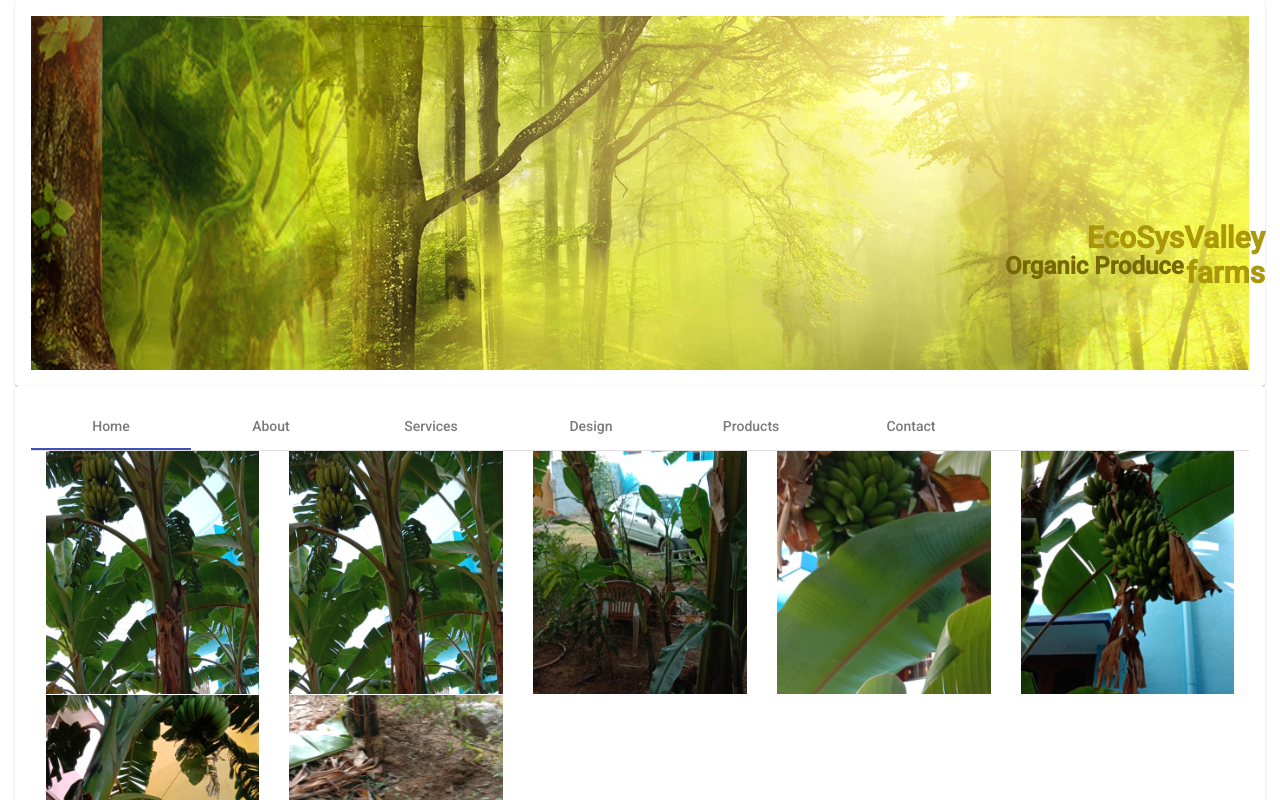
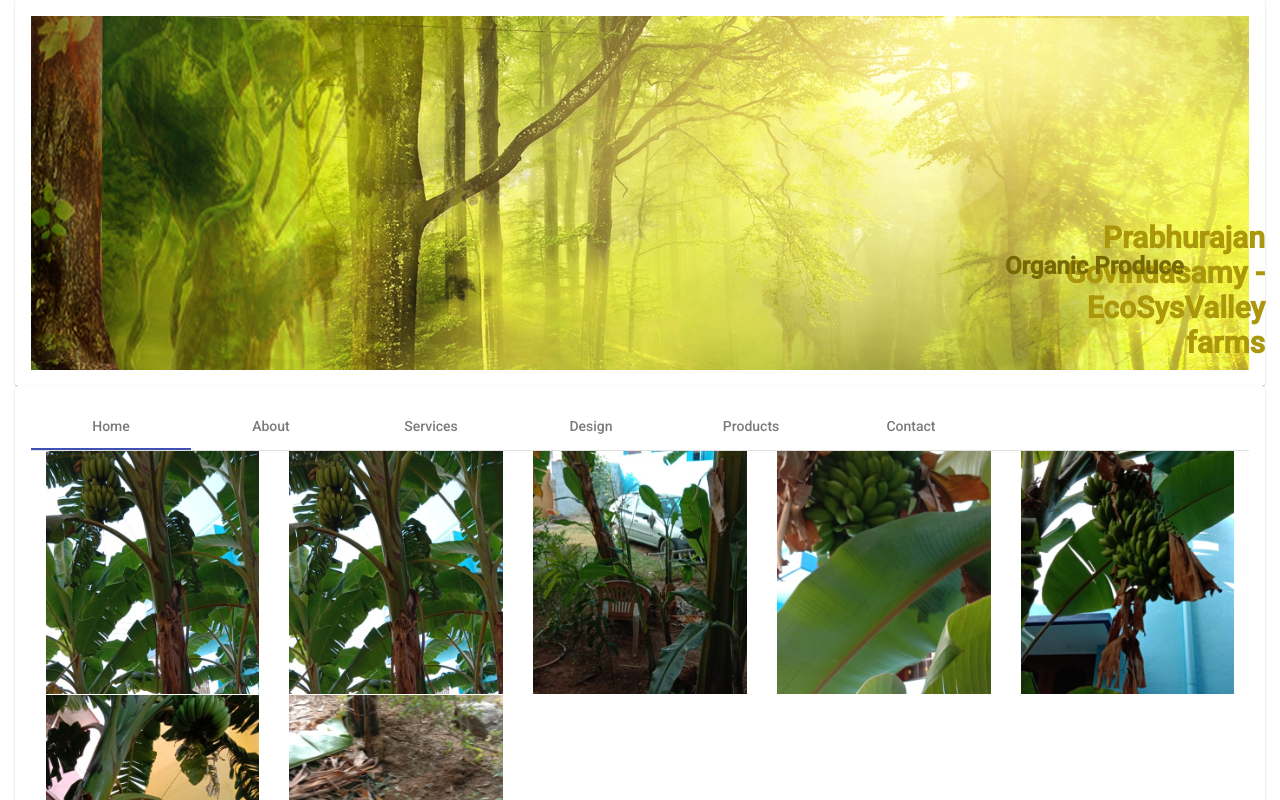
Before and after one commit to DigitalConvergence-AI/testdockerlink, an Angular app: page / in a window 1280 px wide. Shown: the top 800 px of the page. Built offline with nearby package versions, Linux system fonts and the light colour scheme.

Commit message:
updated text

```diff
--- a/src/app/app.component.html
+++ b/src/app/app.component.html
@@ -6,7 +6,7 @@
                 <mat-card>
 
                	<div id="mainpic" class="img-responsive">
-        	        <h1>EcoSysValley farms</h1>
+        	        <h1>Prabhurajan Govindasamy - EcoSysValley farms</h1>
                     <h2>Organic Produce</h2>
 
                    <!-- <img src="../assets/img/nature9.jpg" class="img-responsive" width="800px" height= "500px"  alt="image caption"/> -->
```
